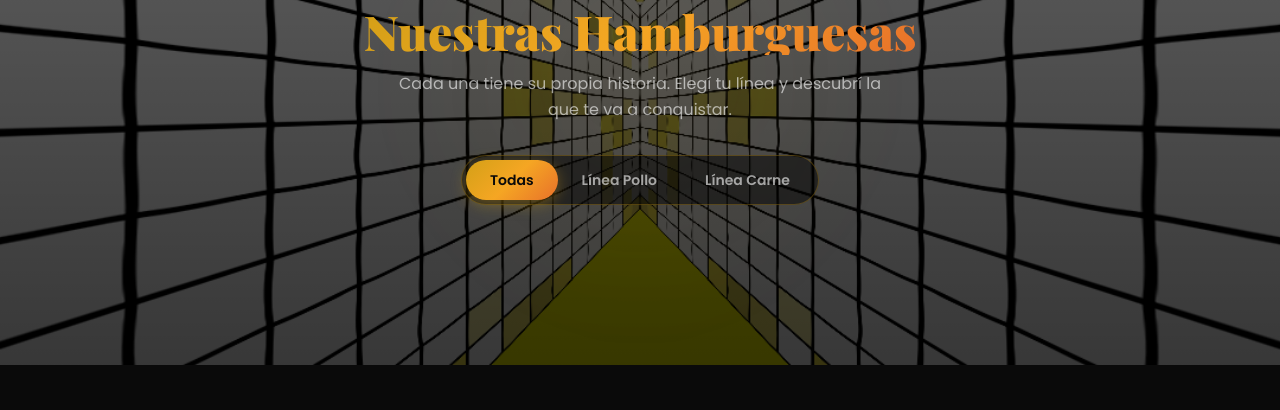
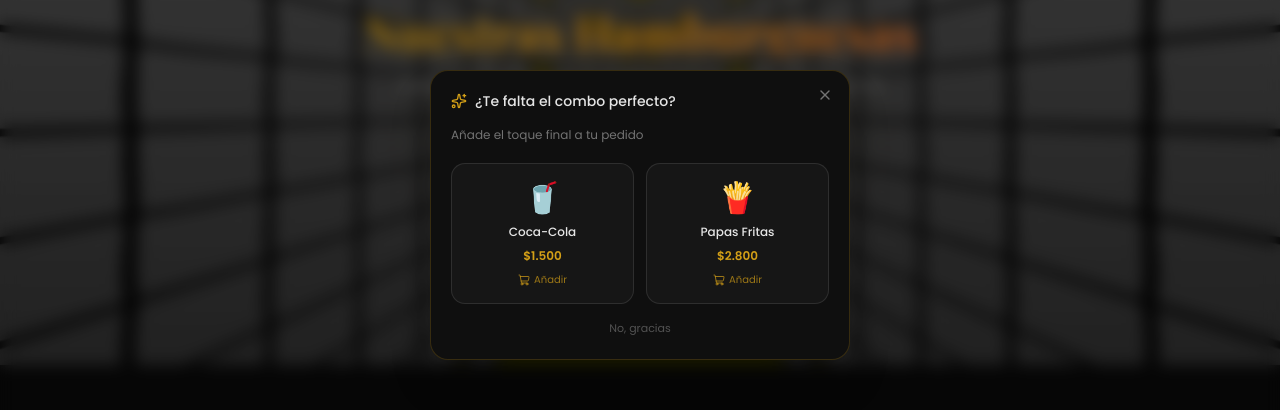
Before and after one commit to adriangmrraa/muzapp, a Next.js app: page /hamburguesas in a window 1280 px wide. Shown: the part 185-595 px from the top of the page. Built offline with nearby package versions, Linux system fonts and the light colour scheme; no server answers; the database is empty.

Commit message:
feat: upselling popup - 2 opciones Coca + Papas a los 5s, scroll a productos, localStorage

```diff
--- a/src/app/(storefront)/hamburguesas/page.tsx
+++ b/src/app/(storefront)/hamburguesas/page.tsx
@@ -1,10 +1,11 @@
 "use client";
 
-import { useState, useEffect, useMemo } from "react";
+import { useState, useEffect, useMemo, useRef } from "react";
 import { motion } from "framer-motion";
 import { Search } from "lucide-react";
 import { ProductGrid } from "@/components/products/product-grid";
 import { ProductToggle } from "@/components/products/product-toggle";
+import { UpsellModal } from "@/components/products/upsell-modal";
 import { Input } from "@/components/ui/input";
 import { WhatsAppCTA } from "@/components/attribution/whatsapp-cta";
 import { fadeUp, staggerContainer, heroChild } from "@/lib/animation-variants";
@@ -29,6 +30,11 @@ export default function HamburguesasPage() {
   const [search, setSearch] = useState("");
   const [products, setProducts] = useState<ProductFromAPI[]>([]);
   const [loading, setLoading] = useState(true);
+  const productsRef = useRef<HTMLDivElement>(null);
+
+  const handleNavigateToPapas = () => {
+    productsRef.current?.scrollIntoView({ behavior: "smooth", block: "start" });
+  };
 
   useEffect(() => {
     async function fetchProducts() {
@@ -123,7 +129,9 @@ export default function HamburguesasPage() {
             />
           </motion.div>
 
-          {!loading && <ProductGrid products={filteredProducts} />}
+          <div ref={productsRef}>
+            {!loading && <ProductGrid products={filteredProducts} />}
+          </div>
         </div>
       </div>
 
@@ -147,6 +155,8 @@ export default function HamburguesasPage() {
           />
         </motion.div>
       </div>
+
+      <UpsellModal onNavigateToPapas={handleNavigateToPapas} />
     </>
   );
 }
--- /dev/null
+++ b/src/components/products/upsell-modal.tsx
@@ -0,0 +1,126 @@
+"use client";
+
+import { useState, useEffect } from "react";
+import { motion, AnimatePresence } from "framer-motion";
+import { X, ShoppingCart, Sparkles } from "lucide-react";
+import { useCart } from "@/lib/cart/cart-context";
+
+const STORAGE_KEY = "muzapp-upsell-shown";
+
+interface UpsellModalProps {
+  /** Función para scrollear/highlight la sección de papas */
+  onNavigateToPapas?: () => void;
+}
+
+export function UpsellModal({ onNavigateToPapas }: UpsellModalProps) {
+  const [show, setShow] = useState(false);
+  const { addItem } = useCart();
+
+  useEffect(() => {
+    // Mostrar después de 5 segundos si no se mostró ya en esta sesión
+    if (typeof window === "undefined") return;
+    if (sessionStorage.getItem(STORAGE_KEY)) return;
+
+    const timer = setTimeout(() => {
+      setShow(true);
+      sessionStorage.setItem(STORAGE_KEY, "1");
+    }, 5000);
+
+    return () => clearTimeout(timer);
+  }, []);
+
+  const handleAddCoca = () => {
+    addItem({ id: "coca-cola", name: "Coca-Cola", price: 1500, emoji: "🥤" });
+    setShow(false);
+  };
+
+  const handleAddPapas = () => {
+    addItem({ id: "papas-fritas", name: "Papas Fritas", price: 2800, emoji: "🍟" });
+    setShow(false);
+    onNavigateToPapas?.();
+  };
+
+  return (
+    <AnimatePresence>
+      {show && (
+        <>
+          {/* Overlay */}
+          <motion.div
+            initial={{ opacity: 0 }}
+            animate={{ opacity: 1 }}
+            exit={{ opacity: 0 }}
+            className="fixed inset-0 z-50 bg-black/40 backdrop-blur-sm"
+            onClick={() => setShow(false)}
+          />
+
+          {/* Modal */}
+          <motion.div
+            initial={{ opacity: 0, scale: 0.9, y: 20 }}
+            animate={{ opacity: 1, scale: 1, y: 0 }}
+            exit={{ opacity: 0, scale: 0.9, y: 20 }}
+            transition={{ type: "spring", damping: 25, stiffness: 300 }}
+            className="fixed z-50 inset-x-4 bottom-4 md:inset-auto md:top-1/2 md:left-1/2 md:-translate-x-1/2 md:-translate-y-1/2 md:w-[420px] rounded-2xl border border-[#D4A017]/20 bg-[#0f0f0f] p-5 shadow-2xl"
+          >
+            {/* Close */}
+            <button
+              onClick={() => setShow(false)}
+              className="absolute top-3 right-3 p-1 rounded-lg hover:bg-white/5 text-neutral-500 hover:text-neutral-300 transition-colors"
+            >
+              <X className="h-4 w-4" />
+            </button>
+
+            {/* Header */}
+            <div className="flex items-center gap-2 mb-4">
+              <Sparkles className="h-4 w-4 text-[#D4A017]" />
+              <p className="text-sm font-medium text-neutral-200">
+                ¿Te falta el combo perfecto?
+              </p>
+            </div>
+            <p className="text-xs text-neutral-500 mb-5">
+              Añade el toque final a tu pedido
+            </p>
+
+            {/* Options */}
+            <div className="flex gap-3">
+              {/* Coca-Cola */}
+              <button
+                onClick={handleAddCoca}
+                className="flex-1 flex flex-col items-center gap-2 rounded-xl border border-white/10 bg-white/[0.03] p-4 hover:border-[#D4A017]/40 hover:bg-white/[0.06] transition-all group"
+              >
+                <span className="text-3xl">🥤</span>
+                <span className="text-xs font-medium text-neutral-200">Coca-Cola</span>
+                <span className="text-xs text-[#D4A017] font-semibold">$1.500</span>
+                <span className="flex items-center gap-1 text-[10px] text-[#D4A017]/70 group-hover:text-[#D4A017] transition-colors">
+                  <ShoppingCart className="h-3 w-3" />
+                  Añadir
+                </span>
+              </button>
+
+              {/* Papas Fritas */}
+              <button
+                onClick={handleAddPapas}
+                className="flex-1 flex flex-col items-center gap-2 rounded-xl border border-white/10 bg-white/[0.03] p-4 hover:border-[#D4A017]/40 hover:bg-white/[0.06] transition-all group"
+              >
+                <span className="text-3xl">🍟</span>
+                <span className="text-xs font-medium text-neutral-200">Papas Fritas</span>
+                <span className="text-xs text-[#D4A017] font-semibold">$2.800</span>
+                <span className="flex items-center gap-1 text-[10px] text-[#D4A017]/70 group-hover:text-[#D4A017] transition-colors">
+                  <ShoppingCart className="h-3 w-3" />
+                  Añadir
+                </span>
+              </button>
+            </div>
+
+            {/* Skip */}
+            <button
+              onClick={() => setShow(false)}
+              className="w-full mt-4 text-[11px] text-neutral-600 hover:text-neutral-400 transition-colors"
+            >
+              No, gracias
+            </button>
+          </motion.div>
+        </>
+      )}
+    </AnimatePresence>
+  );
+}
```
